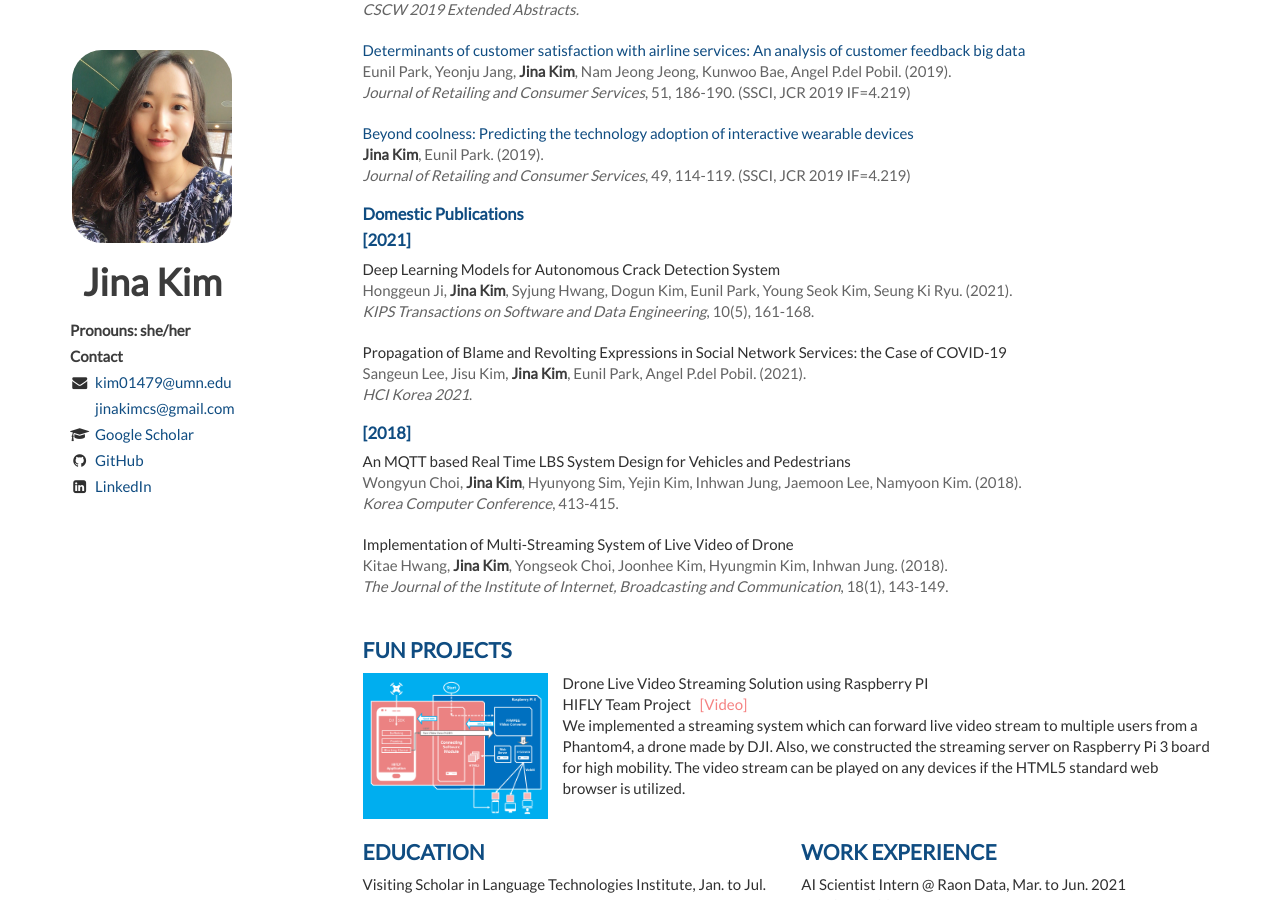
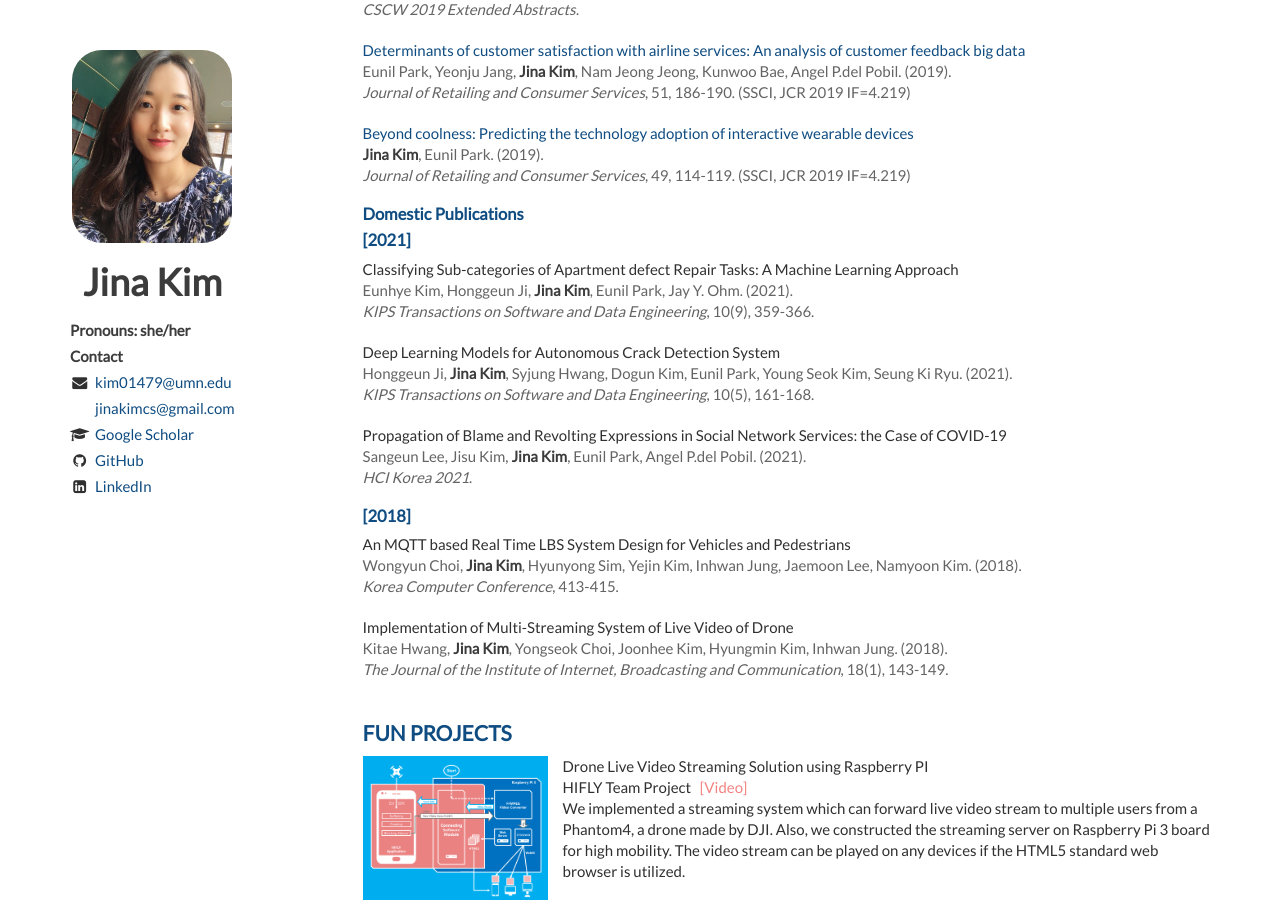
Before and after one commit to Jina-Kim/Jina-Kim.github.io, a Jekyll site: the page built from index.html, in a window 1280 px wide and 900 px high, scrolled down 1879 px. Built offline with Jekyll 4.4.1, drawn with Linux system fonts in a browser that asks for light colours; nearby versions of some CDN libraries; the list of posts is cut into pages by our own code.

Commit message:
Update publications.html

```diff
--- a/_includes/publications.html
+++ b/_includes/publications.html
@@ -135,6 +135,13 @@
 
     <h2>Domestic Publications</h2>
     <h2>[2021]</h2>
+    <article>
+        <header>
+            Classifying Sub-categories of Apartment defect Repair Tasks: A Machine Learning Approach <br/>
+            <span>Eunhye Kim, Honggeun Ji, <em>Jina Kim</em>, Eunil Park, Jay Y. Ohm. (2021).</span><br/>
+            <span><i>KIPS Transactions on Software and Data Engineering</i>, 10(9), 359-366.</span>
+        </header>
+    </article>
 
     <article>
         <header>
```
